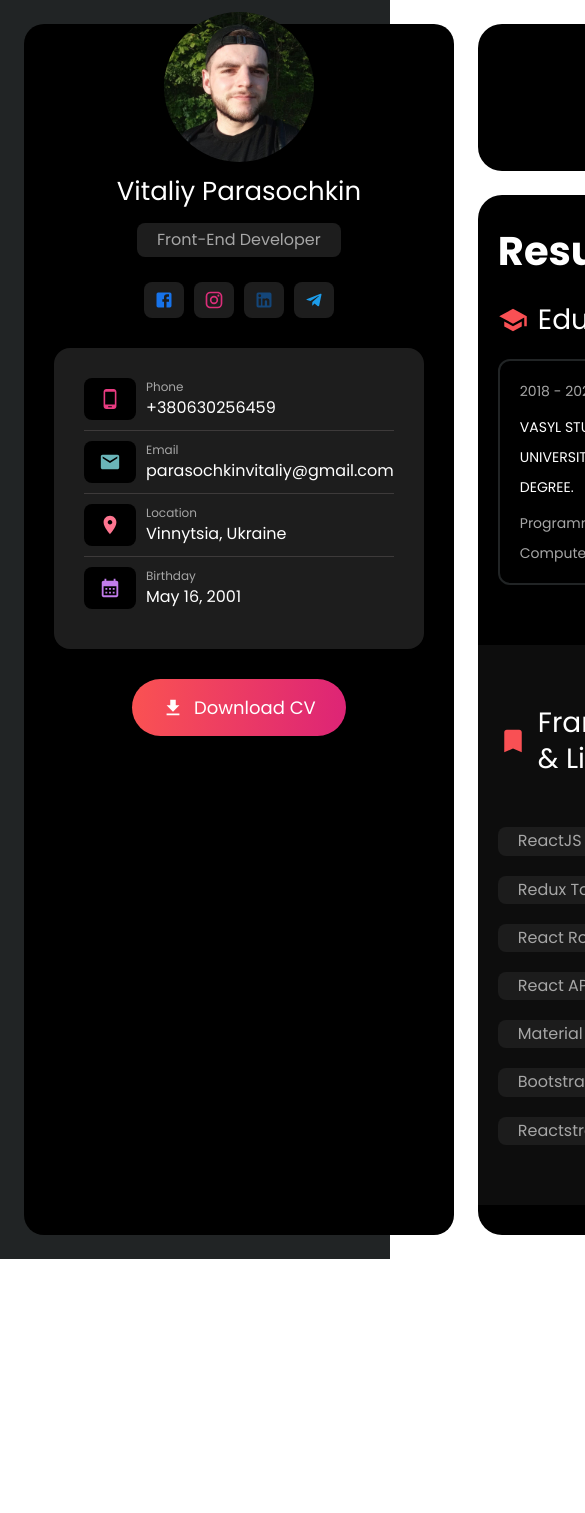
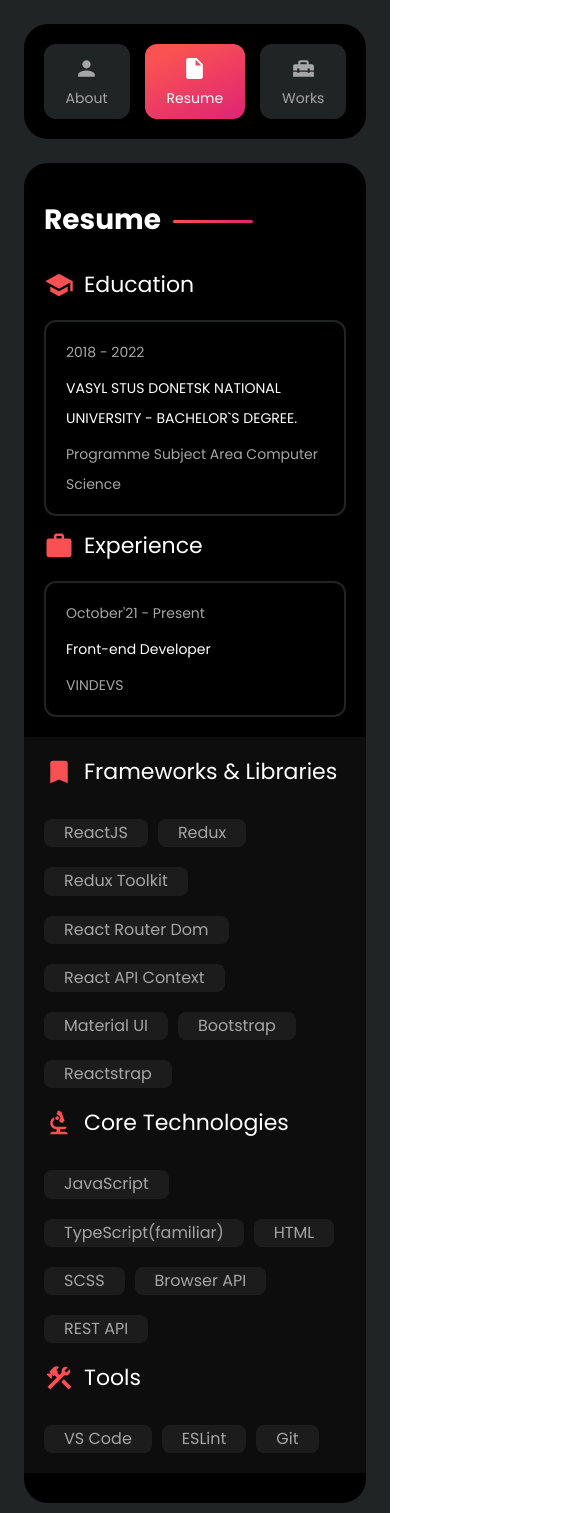
Before and after one commit to vitaliy-parasochkin/portfolio, a React (Vite) app: page /portfolio/resume in a window 390 px wide. Shown: the top 1513 px of the page, 585 px wide, since content can reach past the window. Before the commit the page ends 1259 px from the top, so only its background shows below. Built offline with nearby package versions, Linux system fonts and the light colour scheme.

Commit message:
fixed slider add adaptive

```diff
--- a/src/styles/main.scss
+++ b/src/styles/main.scss
@@ -14,6 +14,7 @@ html {
     min-height: 100%;
     display: flex;
     background: $dark;
+    justify-content: start;
 }
 
 main {
@@ -22,13 +23,6 @@ main {
     flex-direction: column;
     flex: 1 1 auto;
     margin: 24px 24px 24px 0;
-}
-
-.main-layout {
-    min-height: 100%;
-    display: flex;
-    flex-direction: column;
-    flex: 1 1 auto;
 }
 
 .page-wrapper {
@@ -88,13 +82,6 @@ aside {
     position: relative;
     top: 24px;
     border-radius: 20px;
-    transition: 0.3s ease-in-out;
-    transform: translateX(0%);
-
-    &.toggled {
-        transform: translateX(-150%);
-        position: absolute;
-    }
 }
 
 .navbar-wrapper {
@@ -289,7 +276,7 @@ aside {
 .container {
     padding: 0 20px;
     margin: 0 auto;
-    max-width: 1300px;
+    max-width: 1000px;
     height: auto;
 }
 
@@ -490,9 +477,9 @@ aside {
 
 .work-item {
     border-radius: 12px;
-    position: relative;
     overflow: hidden;
     color: $white;
+    position: relative;
     display: flex;
     align-items: center;
     justify-content: center;
@@ -516,7 +503,7 @@ aside {
         }
 
         .work-item-body {
-            transform: translateY(30%);
+            transform: translateY(0);
         }
     }
 }
@@ -553,6 +540,7 @@ aside {
 
 .slider-wrapper {
     margin-bottom: 24px;
+    padding: 0 30px;
 }
 
 .slick-next {
--- a/src/styles/responsive.scss
+++ b/src/styles/responsive.scss
@@ -1,12 +1,22 @@
-@media (max-width: 1199px) {
+@media (max-width: 1399px) {
     .container {
         max-width: 800px;
     }
 }
 
+@media (max-width: 1199px) {
+    .container {
+        max-width: 700px;
+    }
+}
+
 @media (max-width: 991px) {
-    .container {
-        max-width: 600px;
+    #root {
+        flex-direction: column-reverse;
+    }
+
+    main {
+        margin: 24px 24px 0 24px;
     }
 }
 
@@ -14,4 +24,76 @@
     .container {
         max-width: 100%;
     }
+
+    .main-title {
+        font-size: 28px;
+
+        &::after {
+            width: 80px;
+            left: 110%;
+        }
+    }
+
+    .about-text {
+        font-size: 16px;
+    }
+
+    .submain-title {
+        font-size: 22px;
+    }
+
+    header {
+        column-gap: 15px;
+        justify-content: center;
+        padding: 20px;
+
+        a {
+            padding: 12px 22px;
+        }
+    }
+
+    .what-do-list-item {
+        flex: 100%;
+    }
+
+    .what-do-wrapper {
+        row-gap: 15px;
+    }
+
+    .resume-wrapper {
+        flex-direction: column;
+        row-gap: 15px;
+    }
+
+    .skills-items {
+        row-gap: 20px;
+        flex-wrap: wrap;
+    }
+
+    .skills-item {
+        flex: 100%;
+        row-gap: 12px;
+    }
+
+    .skills-wrapper {
+        margin-top: 20px;
+        padding: 20px 0;
+    }
+
+    aside {
+        position: static;
+        margin-top: 24px;
+    }
+
+    .navbar-info {
+        padding: 15px;
+    }
+
+    .work-item-body {
+        transform: translateY(100%);
+    }
+
+    .work-item:hover .work-item-body {
+        transform: translateY(10%);
+    }
 }
```
Also changed, not shown: src/images/test.jpg (added), 1 other file (tests, documents, lock files or other folders).
